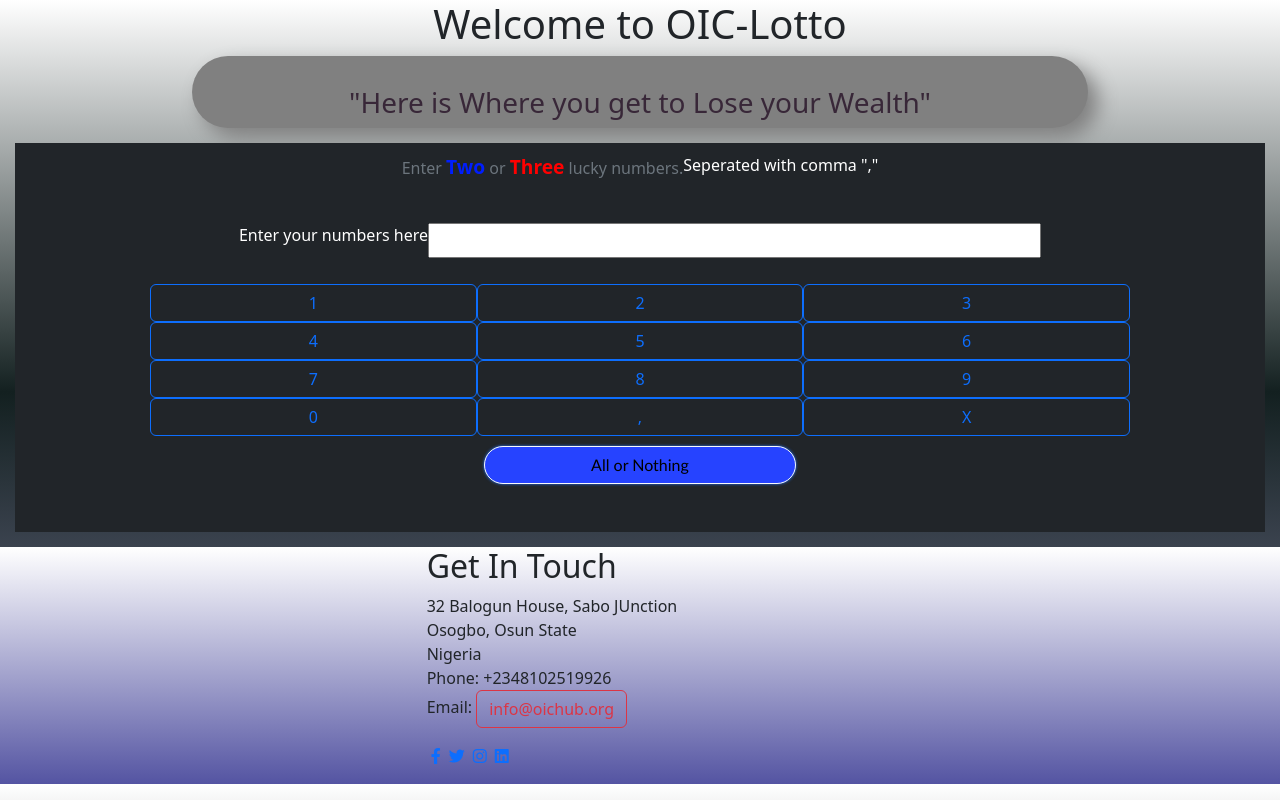
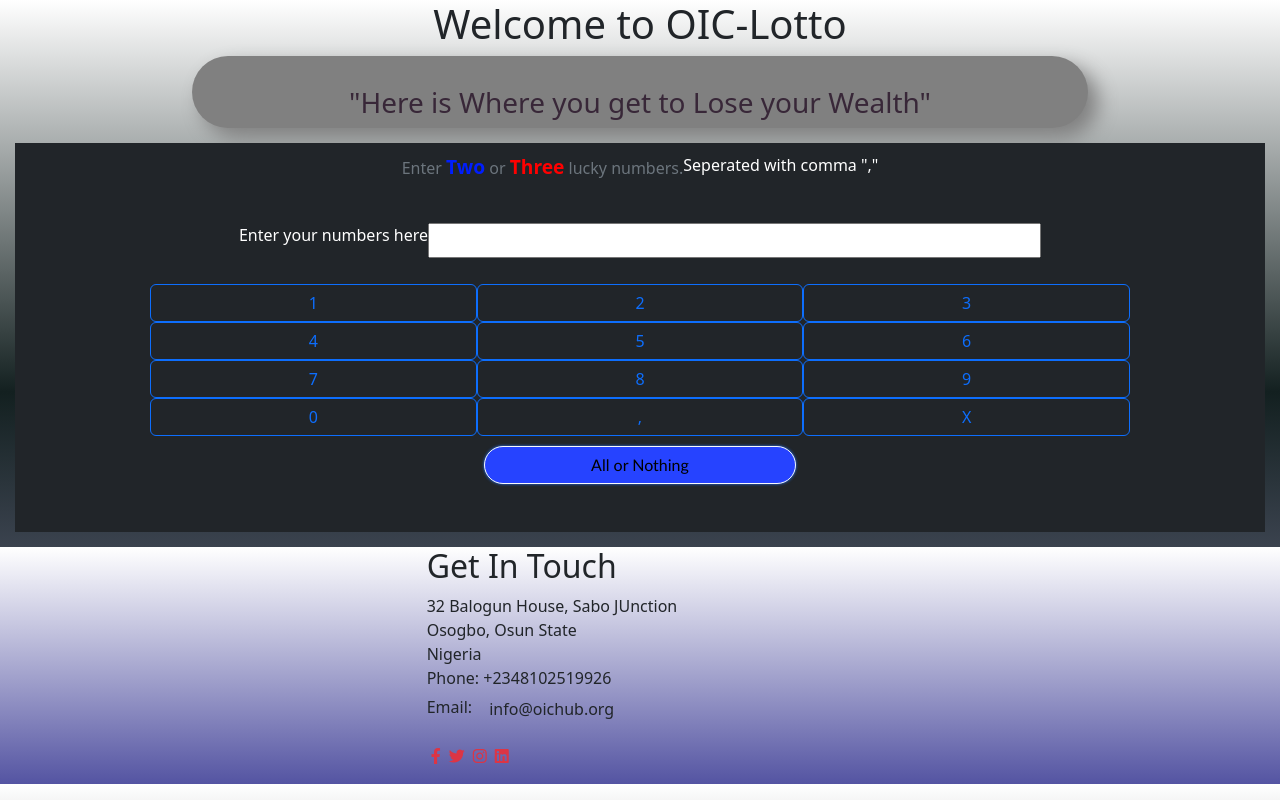
Before and after one commit to Code-Hashirah/Lotto-OIC, a plain HTML site: page index.html in a window 1280 px wide. Drawn offline with Linux system fonts and the light colour scheme.

Commit message:
nothing to say

```diff
--- a/index.html
+++ b/index.html
@@ -58,13 +58,13 @@
               Osogbo, Osun State<br>
               Nigeria<br>
               Phone: +2348102519926 <br>
-              Email: <a href="mailto:info@oichub.org" class="btn btn-outline-danger">info@oichub.org</a>
+              Email: <a href="mailto:info@oichub.org" class="btn">info@oichub.org</a>
             </address>
             <ul class="list-inline d-inline-flex">
-              <li class="mx-1"><a href="http://facebook.com/oicmediahub" target="_blank"><i class="fab  fa-facebook-f"></i></a></li>
-              <li class="mx-1"><a href="http://twitter.com/oicmediahub" target="blank"><i class="fab  fa-twitter"></i></a></li>
-              <li class="mx-1"><a href="http://instagram.com/oicmediahub" target="blank"><i class="fab  fa-instagram"></i></a></li>
-              <li class="mx-1"><a href="http://linkedin.com/company/oicmediahub" target="_blank"><i class="fab  fa-linkedin"></i></a></li>
+              <li class="mx-1"><a href="http://facebook.com/oicmediahub" target="_blank"><i class="fab  fa-facebook-f text-danger"></i></a></li>
+              <li class="mx-1"><a href="http://twitter.com/oicmediahub" target="blank"><i class="fab  fa-twitter text-danger"></i></a></li>
+              <li class="mx-1"><a href="http://instagram.com/oicmediahub" target="blank"><i class="fab  fa-instagram text-danger"></i></a></li>
+              <li class="mx-1"><a href="http://linkedin.com/company/oicmediahub" target="_blank"><i class="fab  fa-linkedin text-danger"></i></a></li>
             </ul>
           </div>
     </div>
```
